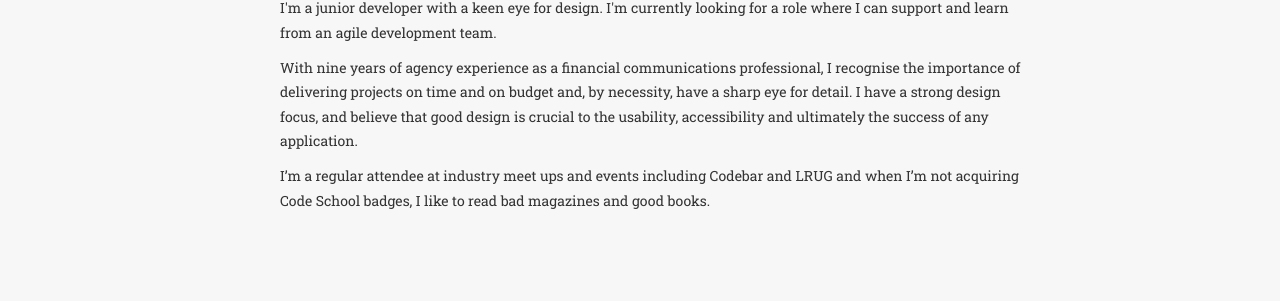
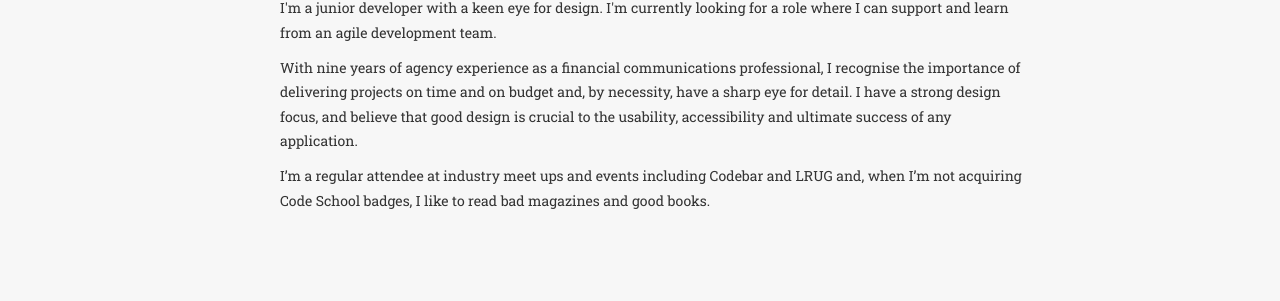
Before and after one commit to katemont/katemont.github.io, a Jekyll site: the page built from index.html, in a window 1280 px wide and 900 px high, scrolled down 842 px. Shown: the part 202-503 px from the top of the window. Built offline with Jekyll 4.4.1, drawn with Linux system fonts in a browser that asks for light colours; some web fonts are replaced.

Commit message:
amends about me text

```diff
--- a/_includes/about.html
+++ b/_includes/about.html
@@ -11,8 +11,8 @@
             <div class="row">
                 <div class="col-sm-12 col-md-8 col-md-offset-2">
                     <p>I'm a junior developer with a keen eye for design. I'm currently looking for a role where I can support and learn from an agile development team.</p>
-                    <p>With nine years of agency experience as a financial communications professional, I recognise the importance of delivering projects on time and on budget and, by necessity, have a sharp eye for detail. I have a strong design focus, and believe that good design is crucial to the usability, accessibility and ultimately the success of any application.</p>
-                    <p>I’m a regular attendee at industry meet ups and events including Codebar and LRUG and when I’m not acquiring Code School badges, I like to read bad magazines and good books.</p>
+                    <p>With nine years of agency experience as a financial communications professional, I recognise the importance of delivering projects on time and on budget and, by necessity, have a sharp eye for detail. I have a strong design focus, and believe that good design is crucial to the usability, accessibility and ultimate success of any application.</p>
+                    <p>I’m a regular attendee at industry meet ups and events including Codebar and LRUG and, when I’m not acquiring Code School badges, I like to read bad magazines and good books.</p>
                 </div>
             </div>
         </div>
```
